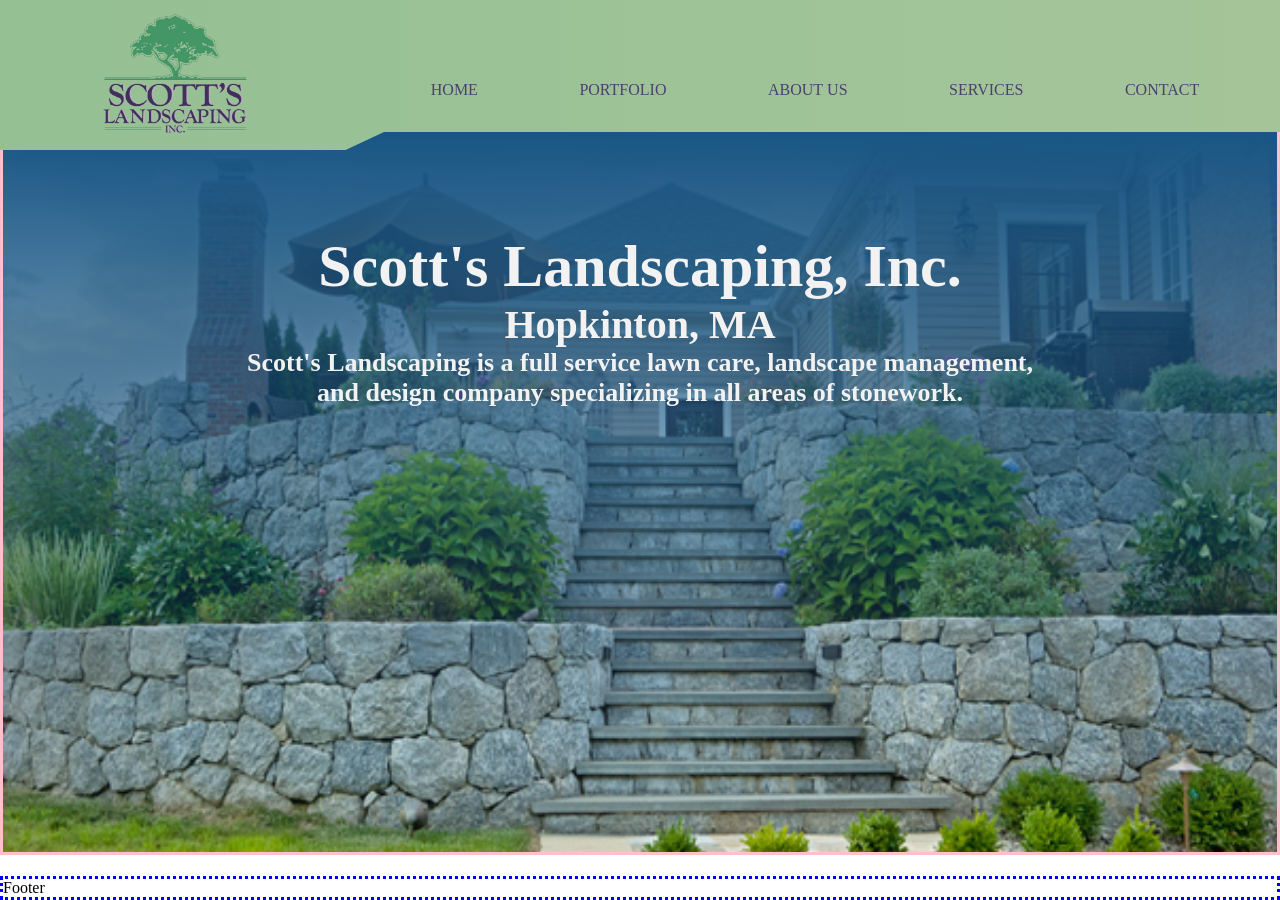
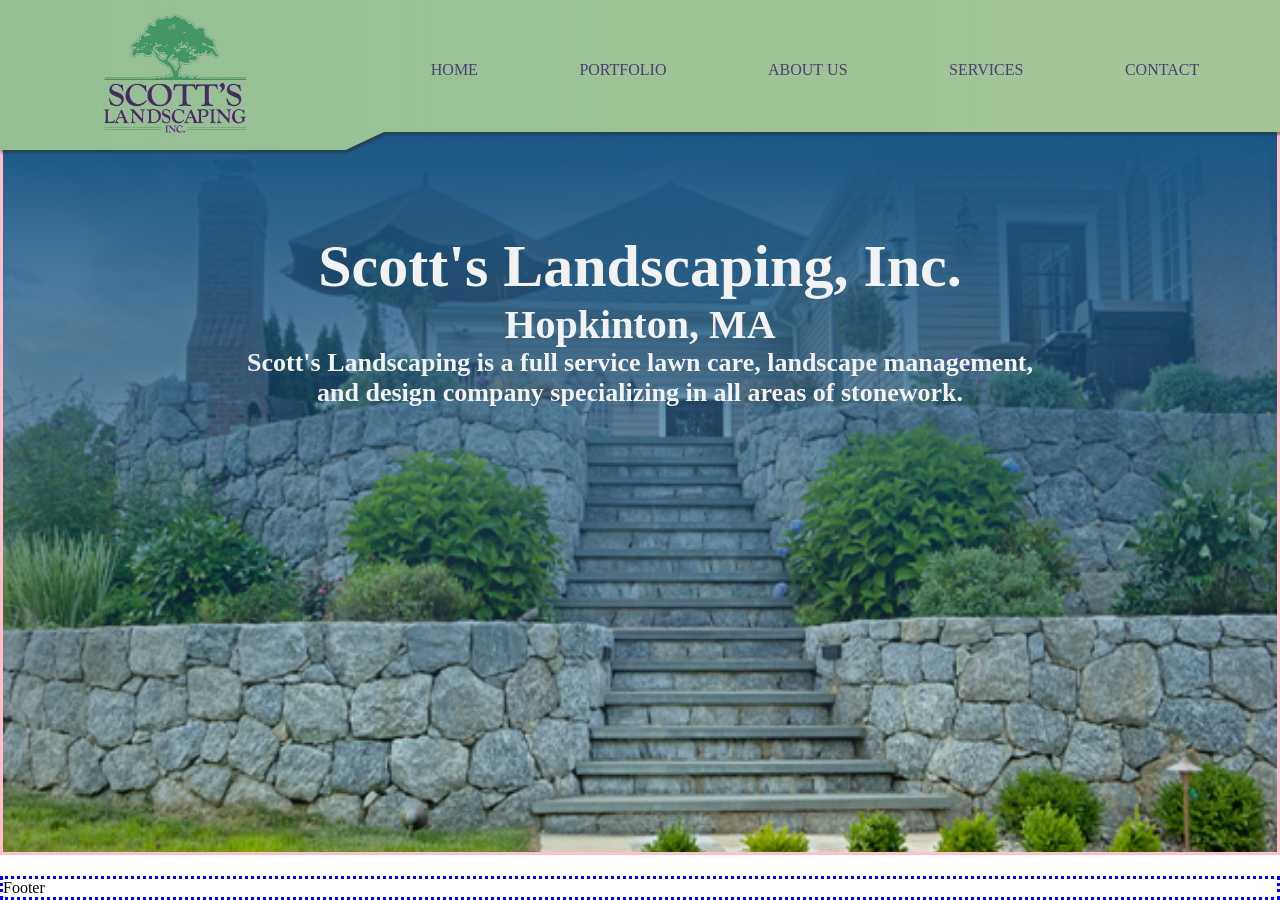
Before and after one commit to cbowman422/scottslandscaping, a React (Create React App) app: page / in a window 1280 px wide. Built offline with nearby package versions, Linux system fonts and the light colour scheme.

Commit message:
shadow filter for clip path

```diff
--- a/src/components/Header.js
+++ b/src/components/Header.js
@@ -7,6 +7,7 @@
     const [active, setActive] = useState(false)
 
     return (
+        <div className="header-shadow">
             <div className="header">
                 <div className="header-content">
                     <img className="headerLogo" src={logo} alt="logo" />
@@ -24,6 +25,7 @@
                     <div className="nav-item"><a className="navListA" href="/contact" >CONTACT</a></div>
                 </div>
             </div>
+        </div>
 
     )
 }
--- a/src/css/Header.css
+++ b/src/css/Header.css
@@ -1,9 +1,15 @@
 
 /* --------------------- HEADER CSS --------------------- */
 
-.header {
+.header-shadow{
   position: fixed;
   top: 0;
+  height: 150px;
+  width: 100%;
+  z-index: 3;
+}
+
+.header {
   height: 150px;
   width: 100%;
   background-image: linear-gradient( 90deg, var(--green), var(--lightgreen));
@@ -11,7 +17,6 @@
   display: flex;
   /* clip-path: polygon(0 0, 100% 0, 100% 82%, 68% 82%, 58% 100%, 0 100%); */
   box-shadow: 1px 1px 4px var(--black);
-  z-index: 3;
 }
 
 .header-content {
@@ -101,9 +106,14 @@
 @media all and (min-width: 800px) {
 
 
+  .header-shadow{
+    filter: drop-shadow(1px 3px 1px rgba(41, 44, 41, 0.501))
+  }
+
   .header{
     clip-path: polygon(0 0, 100% 0, 100% 88%, 30% 88%, 27% 100%, 0 100%);
   }
+
 
   .header .menu {
     position: static;
@@ -130,7 +140,7 @@
   .nav-item {
     border: none;
     background-color: transparent;
-    padding: 76px 5px 10px 5px;
+    padding: 56px 5px 10px 5px;
 
   }
 
--- a/src/css/Home.css
+++ b/src/css/Home.css
@@ -34,11 +34,11 @@
 
 .homeContainer{
   border: solid pink;
-   transform: translateY(-21px);
+     transform: translateY(-21px);
 }
 
 
-@media all and (min-width: 800px) {
+@media all and (min-width: 820px) {
 
   .heroContainer h1{
 
```
Lines whose indentation alone changed are shown as unchanged.
